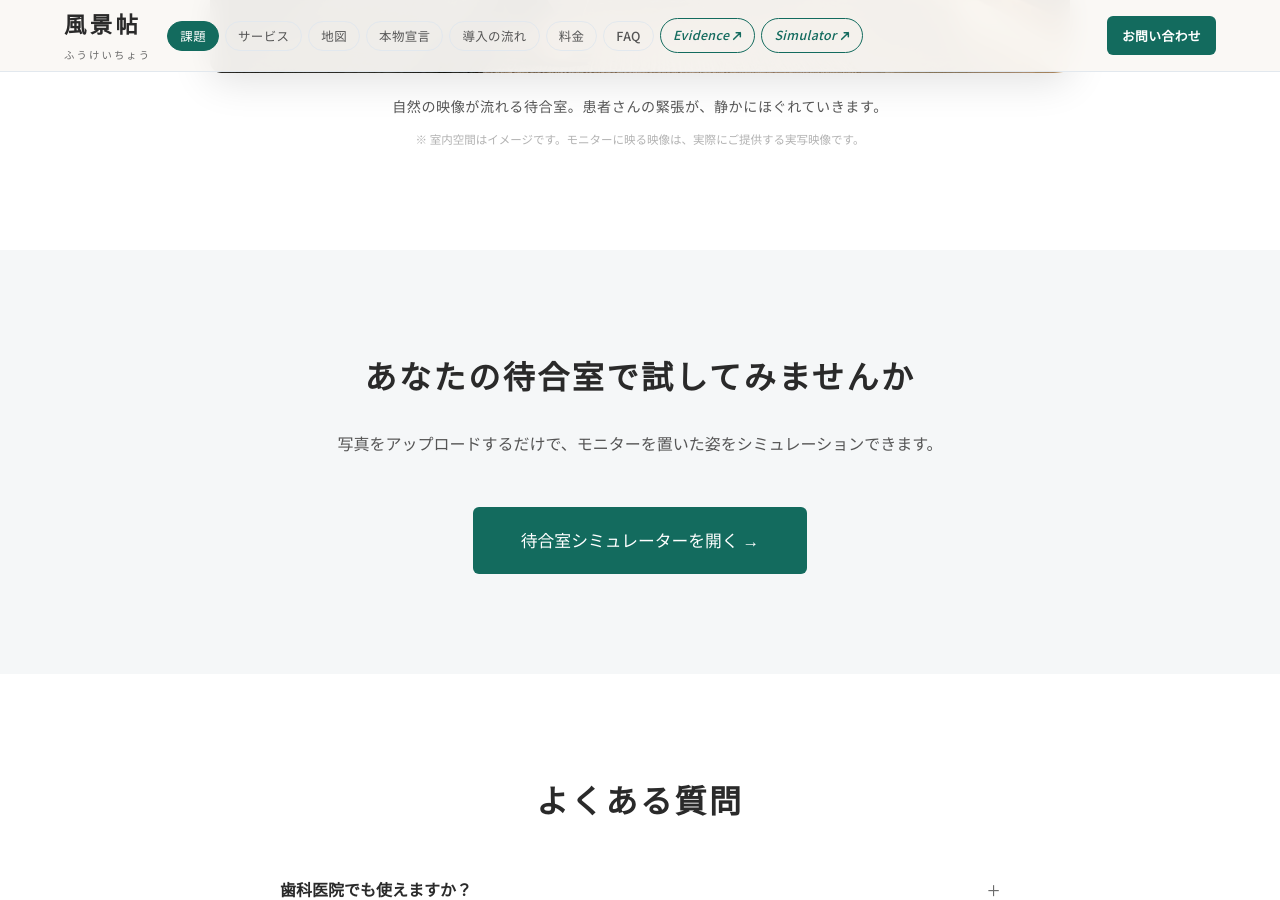
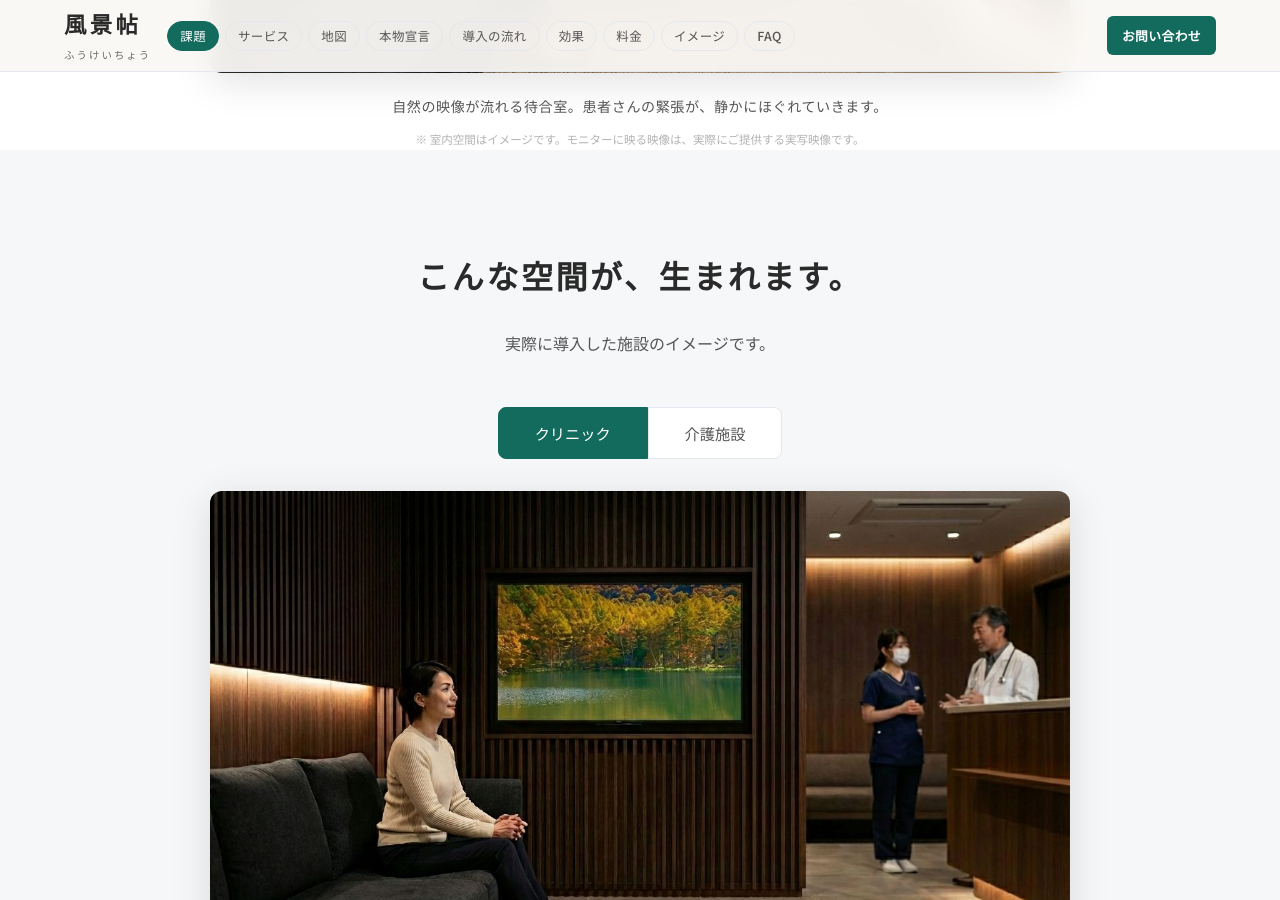
Before and after one commit to dr836gnypeq-ctrl/fukeichou-site, a Jekyll site: the page built from index.html, in a window 1280 px wide and 900 px high, scrolled down 9960 px. Built offline with Jekyll 4.4.1, drawn with Linux system fonts in a browser that asks for light colours; nearby versions of some CDN libraries; some of the changed text lies outside the part shown.

Commit message:
nav: ピル順をページ実順に整合、#evidenceセクション見出し変更、intro-image+simulator-ctaを統合

```diff
--- a/_layouts/default.html
+++ b/_layouts/default.html
@@ -35,7 +35,7 @@
 <link rel="prefetch" href="{{ '/' | relative_url }}">
 <link rel="prefetch" href="{{ '/evidence/' | relative_url }}">
 {% endif %}
-<link rel="stylesheet" href="{{ '/assets/css/style.css' | relative_url }}?v=20260318b">
+<link rel="stylesheet" href="{{ '/assets/css/style.css' | relative_url }}?v=20260318c">
 <script src="https://cdn.jsdelivr.net/npm/lucide@0.383.0/dist/umd/lucide.min.js" defer></script>
 </head>
 <body>
@@ -49,7 +49,7 @@
 
 {% include footer.html %}
 
-<script src="{{ '/assets/js/main.js' | relative_url }}?v=20260318b"></script>
+<script src="{{ '/assets/js/main.js' | relative_url }}?v=20260318c"></script>
 
 </body>
 </html>
--- a/assets/js/main.js
+++ b/assets/js/main.js
@@ -169,13 +169,15 @@ if(typeof lucide !== 'undefined'){
 /* ===== HEADER HERO-PASS TRANSFORM + SECTION PILLS ===== */
 (function(){
   var SECTIONS = [
-    {id:'pain',      label:'課題'},
-    {id:'service',   label:'サービス'},
-    {id:'map',       label:'地図'},
-    {id:'authentic', label:'本物宣言'},
-    {id:'flow',      label:'導入の流れ'},
-    {id:'pricing',   label:'料金'},
-    {id:'faq',       label:'FAQ'},
+    {id:'pain',        label:'課題'},
+    {id:'service',     label:'サービス'},
+    {id:'map',         label:'地図'},
+    {id:'authentic',   label:'本物宣言'},
+    {id:'flow',        label:'導入の流れ'},
+    {id:'evidence',    label:'効果'},
+    {id:'pricing',     label:'料金'},
+    {id:'intro-image', label:'イメージ'},
+    {id:'faq',         label:'FAQ'},
   ].filter(function(s){ return !!document.getElementById(s.id); });
 
   var headerPills = document.getElementById('headerPills');
@@ -195,22 +197,6 @@ if(typeof lucide !== 'undefined'){
     });
     headerPills.appendChild(pi);
     pillItems.push(pi);
-  });
-
-  /* ── 別ページリンクピル: Evidence / Simulator ── */
-  var evidenceUrl  = headerPills.dataset.evidence  || '/evidence/';
-  var simulatorUrl = headerPills.dataset.simulator || '/simulator/';
-  /* 外部矢印SVG */
-  var arrowSvg = '<svg viewBox="0 0 12 12" fill="none" stroke="currentColor" stroke-width="1.8" stroke-linecap="round" stroke-linejoin="round"><path d="M2 10L10 2M5 2h5v5"/></svg>';
-  [
-    {label:'Evidence',  href:evidenceUrl},
-    {label:'Simulator', href:simulatorUrl},
-  ].forEach(function(item){
-    var a = document.createElement('a');
-    a.className = 'h-pill h-pill-ext';
-    a.href = item.href;
-    a.innerHTML = item.label + arrowSvg;
-    headerPills.appendChild(a);
   });
 
   /* ── 現在地ハイライト ── */
--- a/index.html
+++ b/index.html
@@ -231,7 +231,7 @@ description: 待合室のモニターに何を流すか迷っていませんか
 <!-- ⑥ エビデンス -->
 <section class="section" id="evidence">
 <div class="container">
-<h2 class="section-heading reveal">なぜ、風景映像なのか</h2>
+<h2 class="section-heading reveal">なぜ、風景映像なのか（科学的エビデンス）</h2>
 <p class="section-lead reveal reveal-d1">「ただ何か流しておけばいい」のではありません。<br>自然映像には、科学的に確認された効果があります。</p>
 <div class="evidence-grid">
 <div class="evidence-card reveal reveal-d1">
@@ -334,14 +334,34 @@ description: 待合室のモニターに何を流すか迷っていませんか
   </div>
 </div>
 </div>
-</section>
-
-<!-- シミュレーター誘導 -->
-<section class="section" id="simulator-cta">
-<div class="container" style="text-align:center">
-<h2 class="section-heading reveal">あなたの待合室で試してみませんか</h2>
-<p class="section-lead reveal reveal-d1">写真をアップロードするだけで、モニターを置いた姿をシミュレーションできます。</p>
+<section class="section" id="intro-image">
+<div class="container">
+<h2 class="section-heading reveal">こんな空間が、生まれます。</h2>
+<p class="section-lead reveal reveal-d1">実際に導入した施設のイメージです。</p>
+<div class="intro-image-tabs reveal reveal-d2">
+  <div class="tab-buttons" id="intro-tab-buttons">
+    <button class="tab-btn active" data-tab="intro-clinic">クリニック</button>
+    <button class="tab-btn" data-tab="intro-care">介護施設</button>
+  </div>
+  <div class="intro-tab-content active" id="intro-clinic">
+    <figure class="intro-image-figure">
+      <img src="{{ '/assets/images/intro-clinic.jpg' | relative_url }}" alt="クリニック待合室に風景映像を導入したイメージ" class="intro-image-img">
+      <figcaption class="intro-image-caption">自然の映像が流れる待合室。患者さんの緊張が、静かにほぐれていきます。</figcaption>
+      <p class="intro-image-note">※ 室内空間はイメージです。モニターに映る映像は、実際にご提供する実写映像です。</p>
+    </figure>
+  </div>
+  <div class="intro-tab-content" id="intro-care">
+    <figure class="intro-image-figure">
+      <img src="{{ '/assets/images/intro-care.jpg' | relative_url }}" alt="介護施設の共用スペースに風景映像を導入したイメージ" class="intro-image-img">
+      <figcaption class="intro-image-caption">河口湖の桜と富士山。「富士山、昔登ったよ」——そんな会話が、自然に始まります。</figcaption>
+      <p class="intro-image-note">※ 室内空間はイメージです。モニターに映る映像は、実際にご提供する実写映像です。</p>
+    </figure>
+  </div>
+</div>
+<div class="container" style="text-align:center;margin-top:40px">
+<p class="section-lead reveal reveal-d1">あなたの待合室に置いた姿を、写真1枚で確認できます。</p>
 <a href="{{ '/simulator/' | relative_url }}" class="btn btn-primary btn-lg reveal reveal-d2">待合室シミュレーターを開く →</a>
+</div>
 </div>
 </section>
 
```
